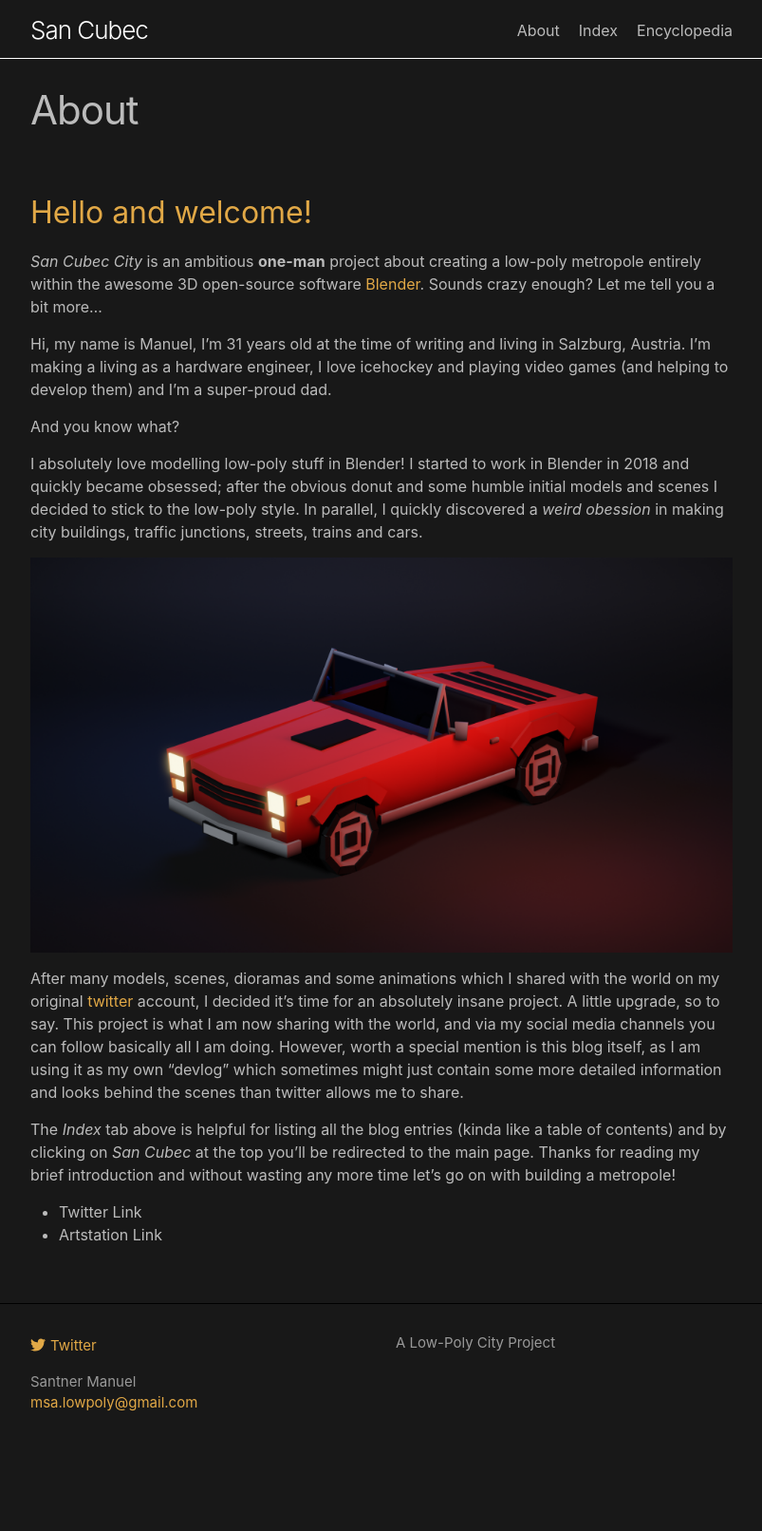
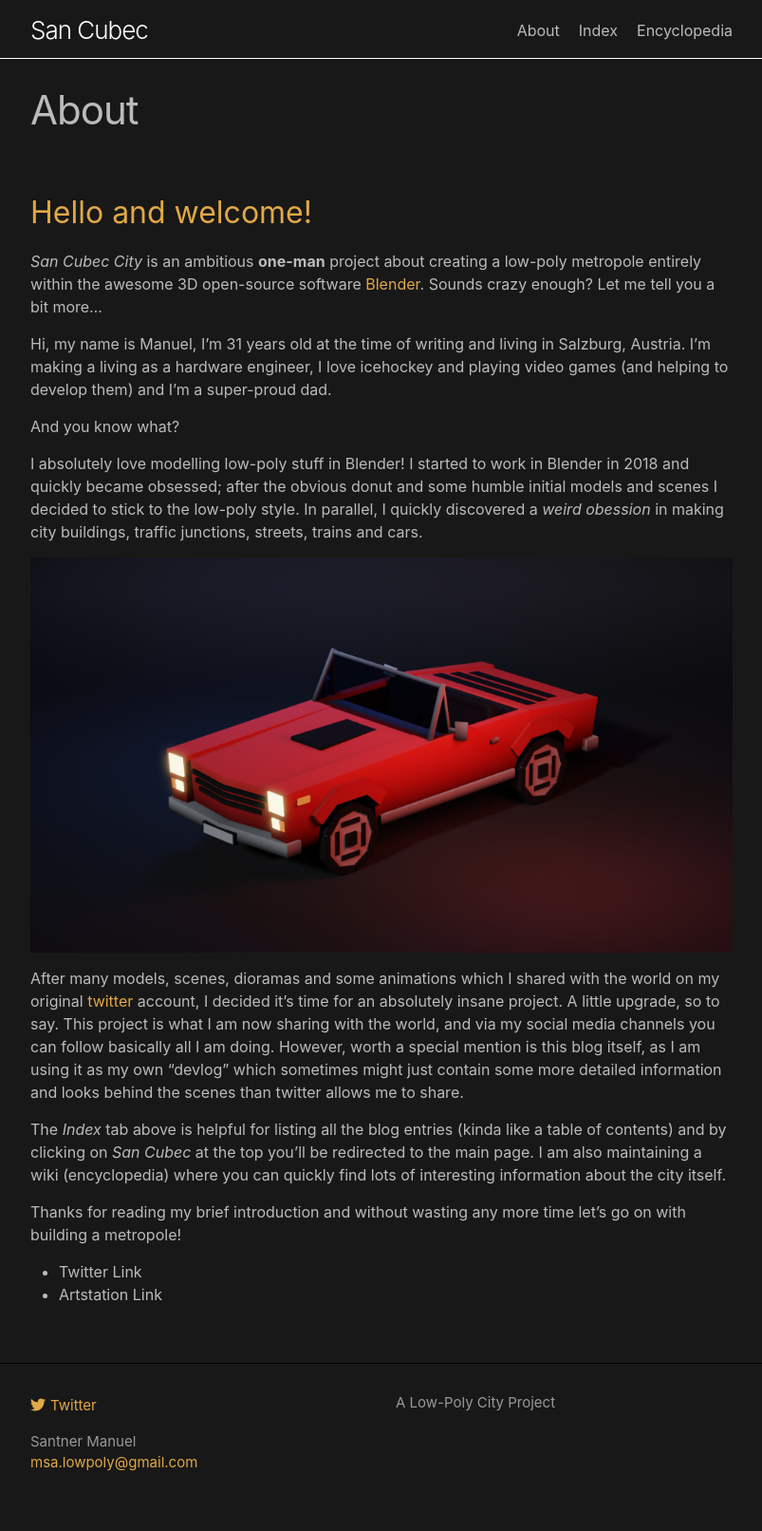
Before and after one commit to kant/san_cubec_blog, a Jekyll site: the page built from about.md, in a window 1280 px wide. Shown: the whole page at 95% size, without its empty margins (238-1041 px from the left). Built offline with Jekyll 4.4.1, drawn with Linux system fonts in a browser that asks for light colours; before the commit the page ends 1549 px from its top, so only the background shows below that.

Commit message:
Update about.md

```diff
--- a/about.md
+++ b/about.md
@@ -19,7 +19,9 @@ I started to work in Blender in 2018 and quickly became obsessed; after the obvi
 
 After many models, scenes, dioramas and some animations which I shared with the world on my original [twitter][id2] account, I decided it's time for an absolutely insane project. A little upgrade, so to say. This project is what I am now sharing with the world, and via my social media channels you can follow basically all I am doing. However, worth a special mention is this blog itself, as I am using it as my own "devlog" which sometimes might just contain some more detailed information and looks behind the scenes than twitter allows me to share.
 
-The _Index_ tab above is helpful for listing all the blog entries (kinda like a table of contents) and by clicking on _San Cubec_ at the top you'll be redirected to the main page. Thanks for reading my brief introduction and without wasting any more time let's go on with building a metropole!
+The _Index_ tab above is helpful for listing all the blog entries (kinda like a table of contents) and by clicking on _San Cubec_ at the top you'll be redirected to the main page. I am also maintaining a wiki (encyclopedia) where you can quickly find lots of interesting information about the city itself.
+
+Thanks for reading my brief introduction and without wasting any more time let's go on with building a metropole!
 
 - Twitter Link
 - Artstation Link
```
